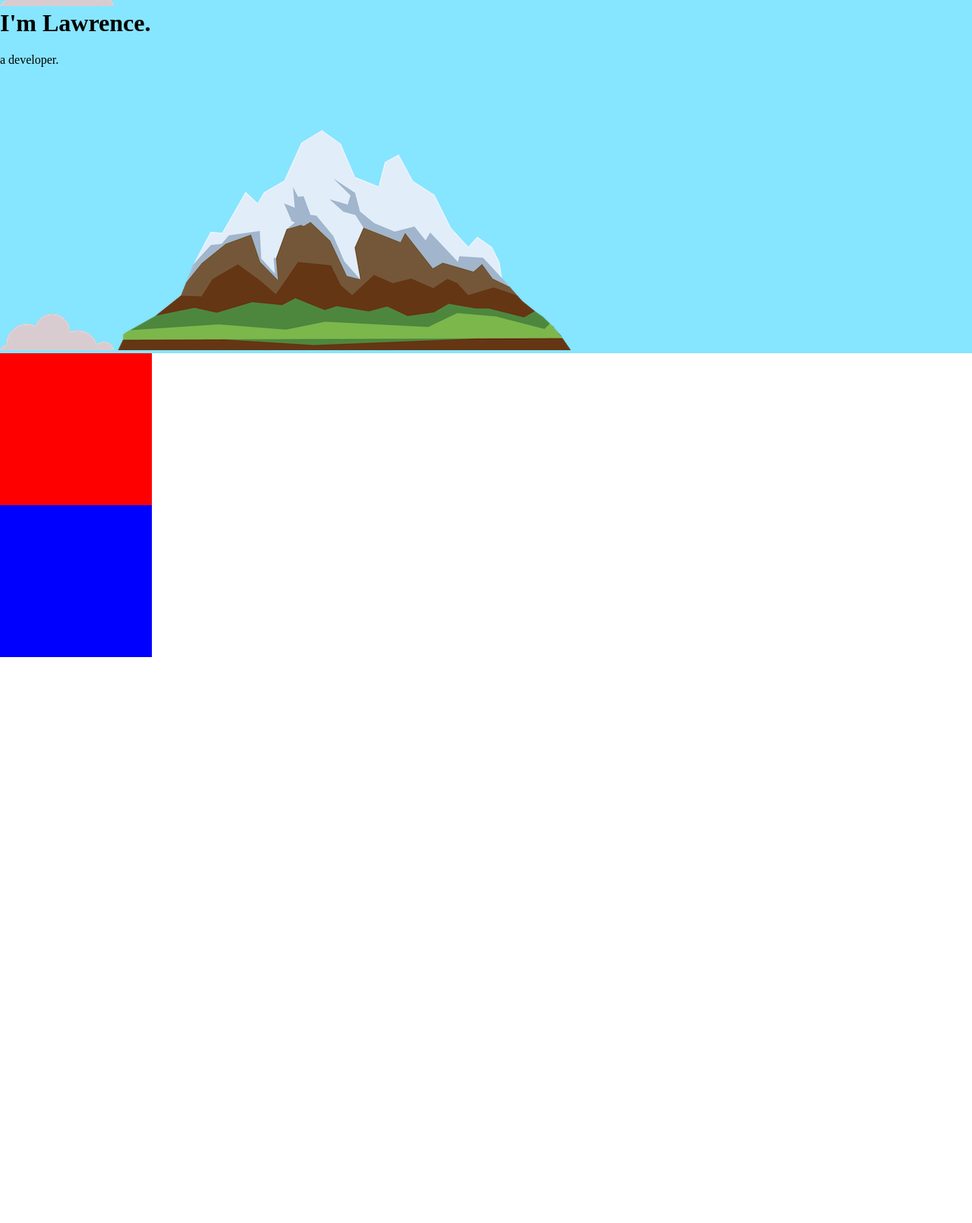
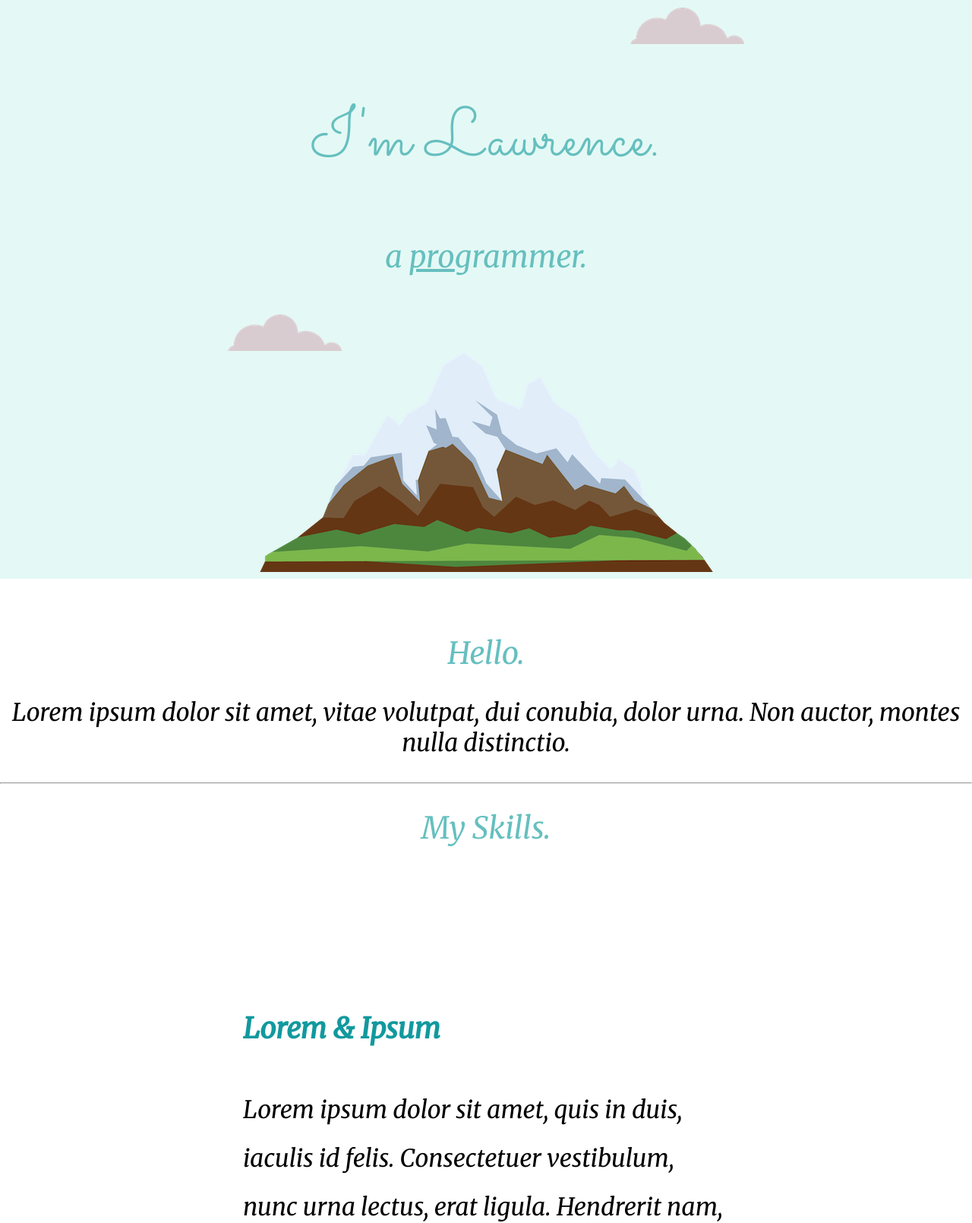
Before and after one commit to LKocaj/CSS-My-Site, a plain HTML site: page index.html in a window 1280 px wide. Shown: the part 40-1650 px from the top of the page at 76% size. Before the commit the page ends 905 px from the top, so only its background shows below. Drawn offline with Linux system fonts and the light colour scheme.

Commit message:
reconfigured HTML page

```diff
--- a/css/styles.css
+++ b/css/styles.css
@@ -1,25 +1,71 @@
 body {
     margin: 0;
+    text-align: center;
+    font-family: 'Merriweather', serif;
+    font-size: 2em;
 }
 
 h1 {
-    margin-top: 0;
+    color: #66BFBF;
+    font-size: 5.625rem;
+    margin: 50 auto 0 auto;
+    font-family: 'Sacramento', cursive;
+    font-weight: normal;
+}
+
+h2 {
+    color: #66BFBF;
+    font-family: 'Montserrrat' sans-serif;
+    font-size: 2.5rem;
+    font-weight: normal;
+}
+
+h3 {
+    color: #11999E;
+    font-family: 'Montserrrat' sans-serif;
 }
 
 .top-container {
-    background-color: #86E5FF;
+    background-color: #E4F9F5;
+    position: relative;
+    padding-top: 100px;
 }
 
-.middle-container {
-    background-color: red;
-    height: 200px;
-    width: 200px;
+.middle-container {}
 
+.bottom-container {}
+
+.skill-row {
+    width: 50%;
+    margin: 100px auto 100px auto;
+    text-align: left;
+    line-height: 2;
 }
 
-.bottom-container {
-    background-color: blue;
-    height: 200px;
-    width: 200px;
+.pro {
+    text-decoration: underline;
+}
 
+.top-cloud {
+    position: absolute;
+    right: 300px;
+    top: 50px;
 }
+
+.bottom-cloud {
+    position: absolute;
+    left: 300px;
+    bottom: 300px;
+}
+
+.code-img {
+    width: 25%;
+    float: left;
+    margin-right: 30px;
+}
+
+.chili-img {
+    width: 25%;
+    float: right;
+    margin-left: 30px;
+}
--- a/index.html
+++ b/index.html
@@ -7,28 +7,54 @@
     <title>Lawrence Kocaj</title>
     <link rel="stylesheet" href="/css/styles.css">
     <link rel="favicon" href="favicon.ico">
+    <link rel="preconnect" href="https://fonts.googleapis.com">
+<link rel="preconnect" href="https://fonts.gstatic.com" crossorigin>
+<link href="https://fonts.googleapis.com/css2?family=Merriweather:ital@1&family=Montserrat&family=Poppins:wght@400;500;600&family=Sacramento&display=swap" rel="stylesheet">
 </head>
 <body>
 
 <div class="top-container">
-    <img src="images/cloud.png" alt="cloud-img">
+    <img class="top-cloud" src="images/cloud.png" alt="cloud-img">
     <h1>I'm Lawrence.</h1>
-    <p>a <span class="pro">dev</span>eloper.</p>
-    <img src="images/cloud.png" alt="cloud-img">
+    <h2>a <span class="pro">pro</span>grammer.</h2>
+    <img class="bottom-cloud" src="images/cloud.png" alt="cloud-img">
     <img src="images/mountain.png" alt="mountain-img">
 </div>
-
 <div class="middle-container">
-
-</div>
-
-<div class="bottom-container">
-
-</div>
+    <div class="profile">
+      <img src="" alt="">
+      <h2>Hello.</h2>
+      <p>Lorem ipsum dolor sit amet, vitae volutpat, dui conubia, dolor urna. Non auctor, montes nulla distinctio.</p>
+    </div>
+    <hr>
+    <div class="skills">
+      <h2>My Skills.</h2>
+      <div class="skill-row">
+        <img class="" src="" alt="">
+        <h3>Lorem & Ipsum</h3>
+        <p>Lorem ipsum dolor sit amet, quis in duis, iaculis id felis. Consectetuer vestibulum, nunc urna lectus, erat ligula. Hendrerit nam, lectus ante, ut lorem eros.</p>
+      </div>
+      <div class="skill-row">
+        <img class="" src="" alt="">
+        <h3>Lorem Ipsum Dolor</h3>
+        <p>Lorem ipsum dolor sit amet, mauris sed consectetuer. Etiam et eu, bibendum interdum, lacus quis mauris. Curabitur wisi, quisque vel eu, rutrum nam.</p>
+      </div>
+    </div>
+    <hr>
+    <div class="contact-me">
+      <h2>Get In Touch</h2>
+      <h3>Lorem ipsum dolor sit amet, non elit.</h3>
+      <p>Lorem ipsum dolor sit amet, in quis, aenean amet. Phasellus sodales, tellus donec dui, ornare erat.</p>
+      <a class="btn" href="mailto:name@email.com">CONTACT ME</a>
+    </div>
+  </div>
 
 
-
-
+  <div class="bottom-container">
+    <a class="footer-link" href="https://www.linkedin.com/lawrencekocaj">LinkedIn</a>
+    <a class="footer-link" href="https://github.com/lkocaj">github</a>
+    <p>© Lawrence Kocaj.</p>
+  </div>
 
 
 </body>
```
